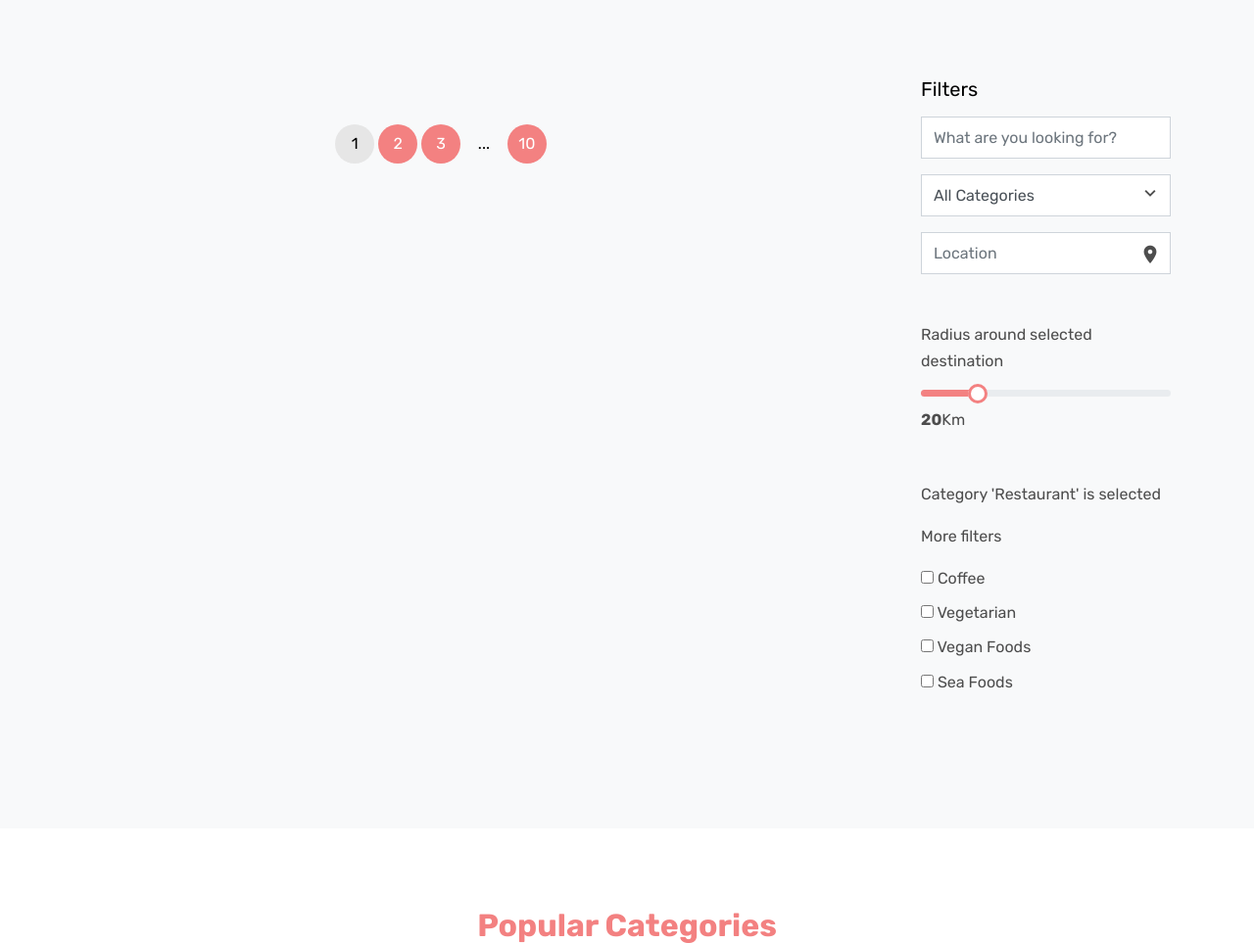
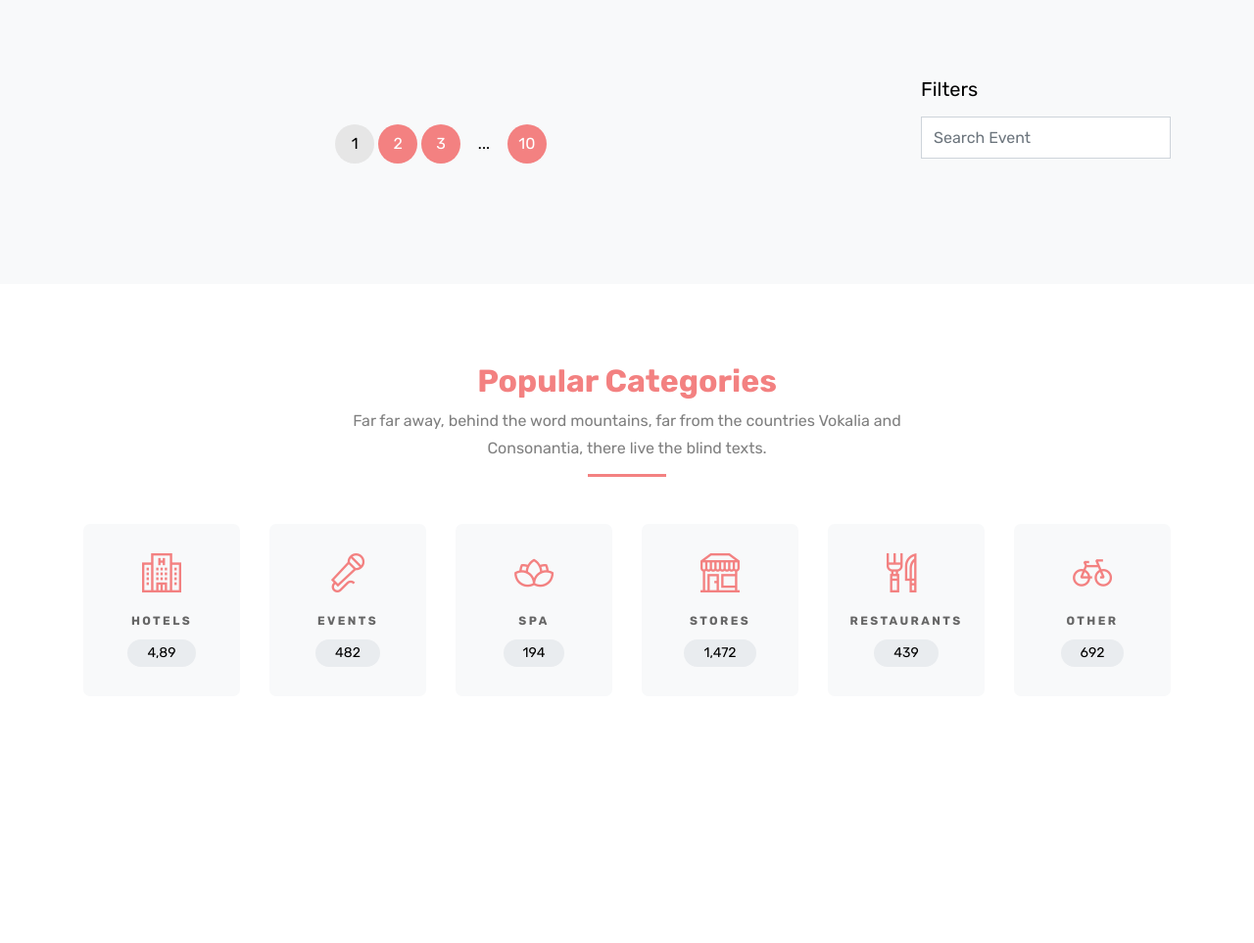
Before and after one commit to abduljalilmemon/Event-Management-System, a Django app: page / in a window 1280 px wide. Shown: the part 501-1464 px from the top of the page at 98% size. After the commit the page ends 1182 px from the top, so only its background shows below. Run offline with Django 5.2, Linux system fonts and the light colour scheme; data that the repository does not hold is empty; some libraries are stand-ins or nearby versions; some web fonts are replaced.

Commit message:
added support for searching an event with name

```diff
--- a/app/templates/app/home.html
+++ b/app/templates/app/home.html
@@ -39,8 +39,6 @@
                     </form>
                 </div>
                 {% endfor %}
-
-
                 <div class="col-12 mt-5 text-center">
                     <div class="custom-pagination">
                         <span>1</span>
@@ -53,85 +51,26 @@
 
             </div>
             <div class="col-lg-3 ml-auto">
-
                 <div class="mb-5">
                     <h3 class="h5 text-black mb-3">Filters</h3>
-                    <form action="#" method="post">
+                    <form>
                         <div class="form-group">
-                            <input type="text" placeholder="What are you looking for?" class="form-control">
-                        </div>
-                        <div class="form-group">
-                            <div class="select-wrap">
-                                <span class="icon"><span class="icon-keyboard_arrow_down"></span></span>
-                                <select class="form-control" name="" id="">
-                                    <option value="">All Categories</option>
-                                    <option value="">Appartment</option>
-                                    <option value="">Restaurant</option>
-                                    <option value="">Eat &amp; Drink</option>
-                                    <option value="">Events</option>
-                                    <option value="">Fitness</option>
-                                    <option value="">Others</option>
-                                </select>
-                            </div>
-                        </div>
-                        <div class="form-group">
-                            <!-- select-wrap, .wrap-icon -->
-                            <div class="wrap-icon">
-                                <span class="icon icon-room"></span>
-                                <input type="text" placeholder="Location" class="form-control">
-                            </div>
+                            <input type="text" placeholder="Search Event" id="search" name="search"
+                                   class="form-control">
                         </div>
                     </form>
+<!--                    <form action="#" method="post">-->
+<!--                        <div class="form-group">-->
+<!--                            <div class="select-wrap">-->
+<!--                                <span class="icon"><span class="icon-keyboard_arrow_down"></span></span>-->
+<!--                                <select class="form-control" name="" id="">-->
+<!--                                    <option value="">Time</option>-->
+<!--                                    <option value="">Name</option>-->
+<!--                                </select>-->
+<!--                            </div>-->
+<!--                        </div>-->
+<!--                    </form>-->
                 </div>
-
-                <div class="mb-5">
-                    <form action="#" method="post">
-                        <div class="form-group">
-                            <p>Radius around selected destination</p>
-                        </div>
-                        <div class="form-group">
-                            <input type="range" min="0" max="100" value="20" data-rangeslider>
-                        </div>
-                    </form>
-                </div>
-
-                <div class="mb-5">
-                    <form action="#" method="post">
-                        <div class="form-group">
-                            <p>Category 'Restaurant' is selected</p>
-                            <p>More filters</p>
-                        </div>
-                        <div class="form-group">
-                            <ul class="list-unstyled">
-                                <li>
-                                    <label for="option1">
-                                        <input type="checkbox" id="option1">
-                                        Coffee
-                                    </label>
-                                </li>
-                                <li>
-                                    <label for="option2">
-                                        <input type="checkbox" id="option2">
-                                        Vegetarian
-                                    </label>
-                                </li>
-                                <li>
-                                    <label for="option3">
-                                        <input type="checkbox" id="option3">
-                                        Vegan Foods
-                                    </label>
-                                </li>
-                                <li>
-                                    <label for="option4">
-                                        <input type="checkbox" id="option4">
-                                        Sea Foods
-                                    </label>
-                                </li>
-                            </ul>
-                        </div>
-                    </form>
-                </div>
-
             </div>
 
         </div>
@@ -192,10 +131,20 @@
                 </a>
             </div>
         </div>
-
-
     </div>
 </div>
 
 
+<script>
+        $(function() {
+            $("#search").autocomplete({
+                source: "{% url 'home' %}",
+                minLength: 2, // Minimum characters before triggering autocomplete
+            });
+        });
+</script>
+
+<script src="https://code.jquery.com/jquery-3.6.0.min.js"></script>
+<link rel="stylesheet" href="https://code.jquery.com/ui/1.12.1/themes/base/jquery-ui.css">
+<script src="https://code.jquery.com/ui/1.12.1/jquery-ui.js"></script>
 {% endblock %}
--- a/app/views.py
+++ b/app/views.py
@@ -5,8 +5,8 @@ from django.contrib.auth.decorators import login_required
 import csv
 import os
 import io
+from django.views import View
 from datetime import datetime
-from django.core.files import File
 from django.http import HttpResponse
 from .forms import ImportForm
 
@@ -29,7 +29,11 @@ from .forms import ImportForm
 
 def home(request):
     template_name = 'app/home.html'
-    events = Event.objects.all()
+    if request.method == 'GET':
+        query = request.GET.get('search', '')
+        events = Event.objects.filter(name__icontains=query)[:10]
+        return render(request, template_name, {"events": events})
+    events = Event.objects.all()[:10]
     return render(request, template_name, {"events": events})
 
 
@@ -102,18 +106,22 @@ def import_events(request):
                     formatted_date = date_object.strftime("%Y-%m-%d %H:%M:%S")
                     new_event = Event.objects.get_or_create(name=title, location=location, time=formatted_date,
                                                             description=description, posted_by=request.user.staff)
-                # Handle image
-                # image_name = row.get('image', '')
-                # if image_name:
-                #     image_path = os.path.join('path/to/your/images', image_name)
-                #     if os.path.exists(image_path):
-                #         event.image.save(image_name, File(open(image_path, 'rb')))
-                #     else:
-                #         # Use default placeholder image
-                #         event.image = 'default_image.png'
-                #
+                    # Handle image
+                    # image_name = row.get('image', '')
+                    # if image_name:
+                    #     image_path = os.path.join('path/to/your/images', image_name)
+                    #     if os.path.exists(image_path):
+                    #         event.image.save(image_name, File(open(image_path, 'rb')))
+                    #     else:
+                    #         # Use default placeholder image
+                    #         event.image = 'default_image.png'
+                    #
                     events_added += 1
             return render(request, 'event.html', {'form': ImportForm()})
     return render(request, 'event.html', {'form': form})
 
-# Create your views here.
+
+class EventAutocomplete(View):
+    def get(self, request):
+        print('hiiiiiii')
+        template_name = 'app/home.html'
```
